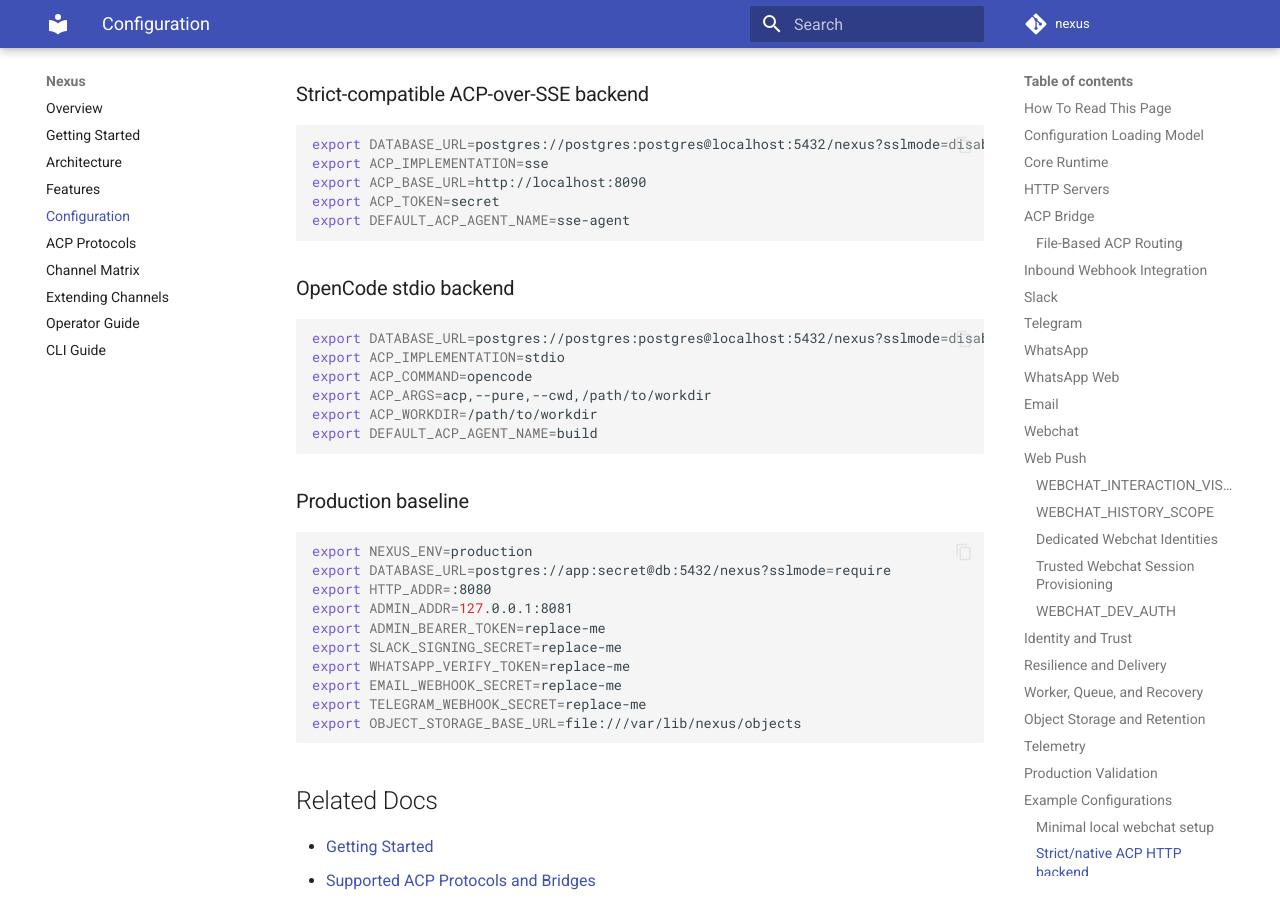
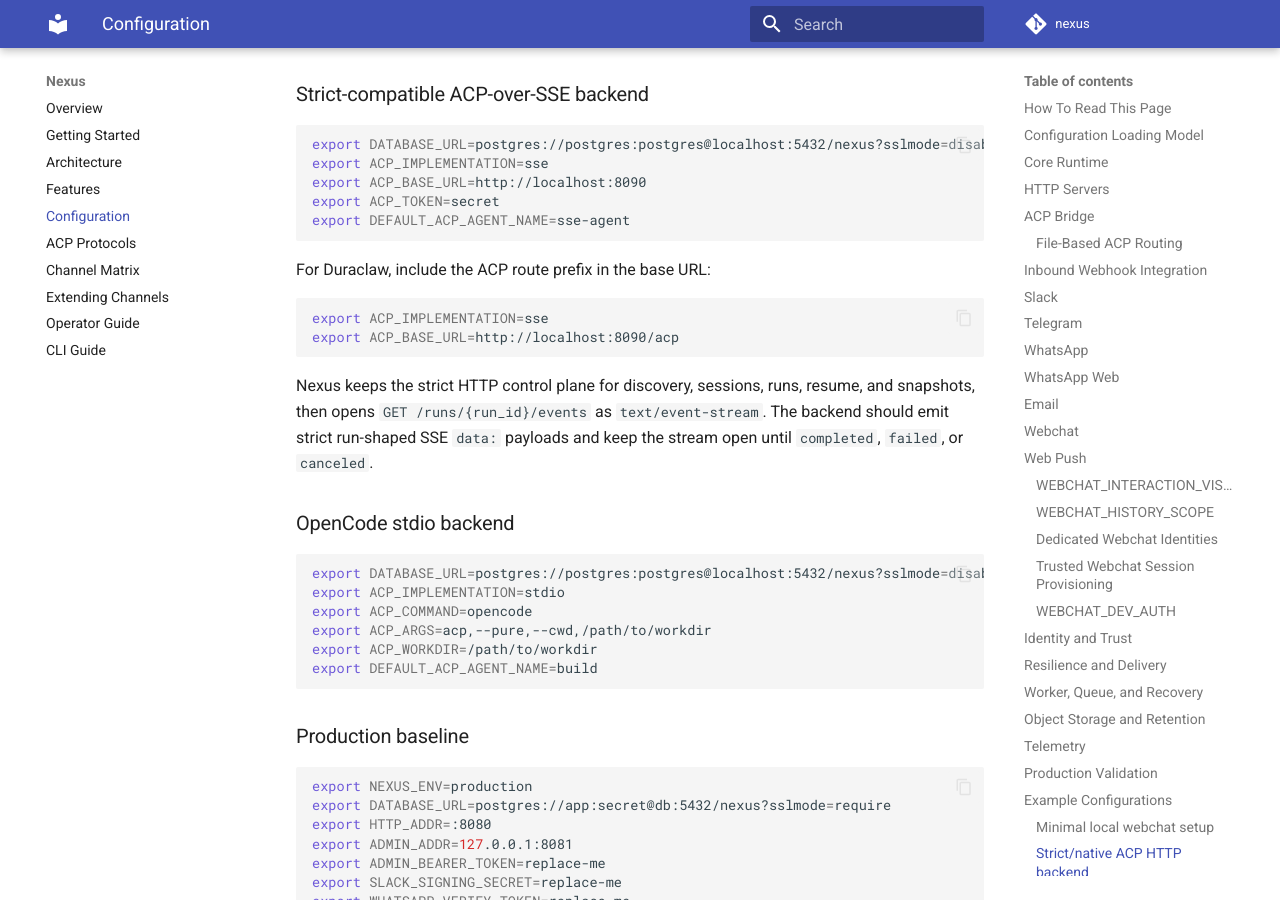
Before and after one commit to zean00/nexus, an MkDocs documentation site: the page built from docs/CONFIGURATION.md, in a window 1280 px wide and 900 px high, scrolled down 18747 px. Built offline with MkDocs 1.6.1 and Material for MkDocs 9.7.7, drawn with Linux system fonts in a browser that asks for light colours.

Commit message:
Align SSE bridge with Duraclaw ACP events

````diff
--- a/docs/CONFIGURATION.md
+++ b/docs/CONFIGURATION.md
@@ -474,6 +474,15 @@ export ACP_TOKEN=secret
 export DEFAULT_ACP_AGENT_NAME=sse-agent
 ```
 
+For Duraclaw, include the ACP route prefix in the base URL:
+
+```bash
+export ACP_IMPLEMENTATION=sse
+export ACP_BASE_URL=http://localhost:8090/acp
+```
+
+Nexus keeps the strict HTTP control plane for discovery, sessions, runs, resume, and snapshots, then opens `GET /runs/{run_id}/events` as `text/event-stream`. The backend should emit strict run-shaped SSE `data:` payloads and keep the stream open until `completed`, `failed`, or `canceled`.
+
 ### OpenCode stdio backend
 
 ```bash
````
Also changed, not shown: docs/ARCHITECTURE.md (+1 -1 lines), 2 other files.
